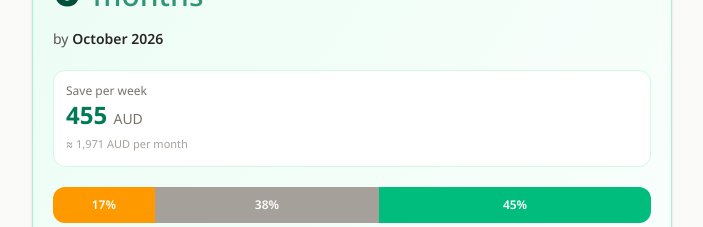
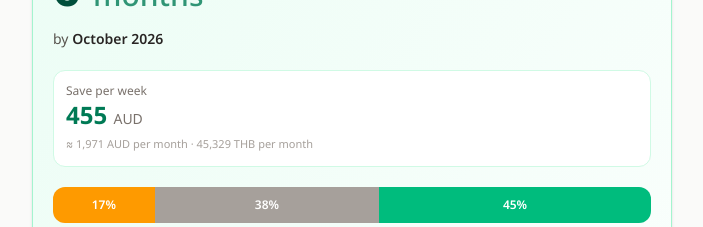
Before and after one commit to Ruckth/WAH-saving-calculator, a React (Vite) app in the folder savings-vision/: page / in a window 1280 px wide. Shown: the part 1980-2207 px from the top of the page, without its empty margins (288-991 px from the left). Built offline with nearby package versions, Linux system fonts and the light colour scheme; no server answers.

Commit message:
Show THB in monthly savings summary

```diff
--- a/savings-vision/src/App.tsx
+++ b/savings-vision/src/App.tsx
@@ -980,6 +980,8 @@ function ResultCard({
         </p>
         <p className="mt-1 text-[11px] text-stone-400 tabular">
           ≈ {formatMoney(result.monthlySavings, lang)} {t(lang, 'baht')} {t(lang, 'result_per_month')}
+          {' · '}
+          {formatMoney(result.monthlySavings * thbPerAud, lang)} {t(lang, 'thb')} {t(lang, 'result_per_month')}
         </p>
       </div>
 
```
